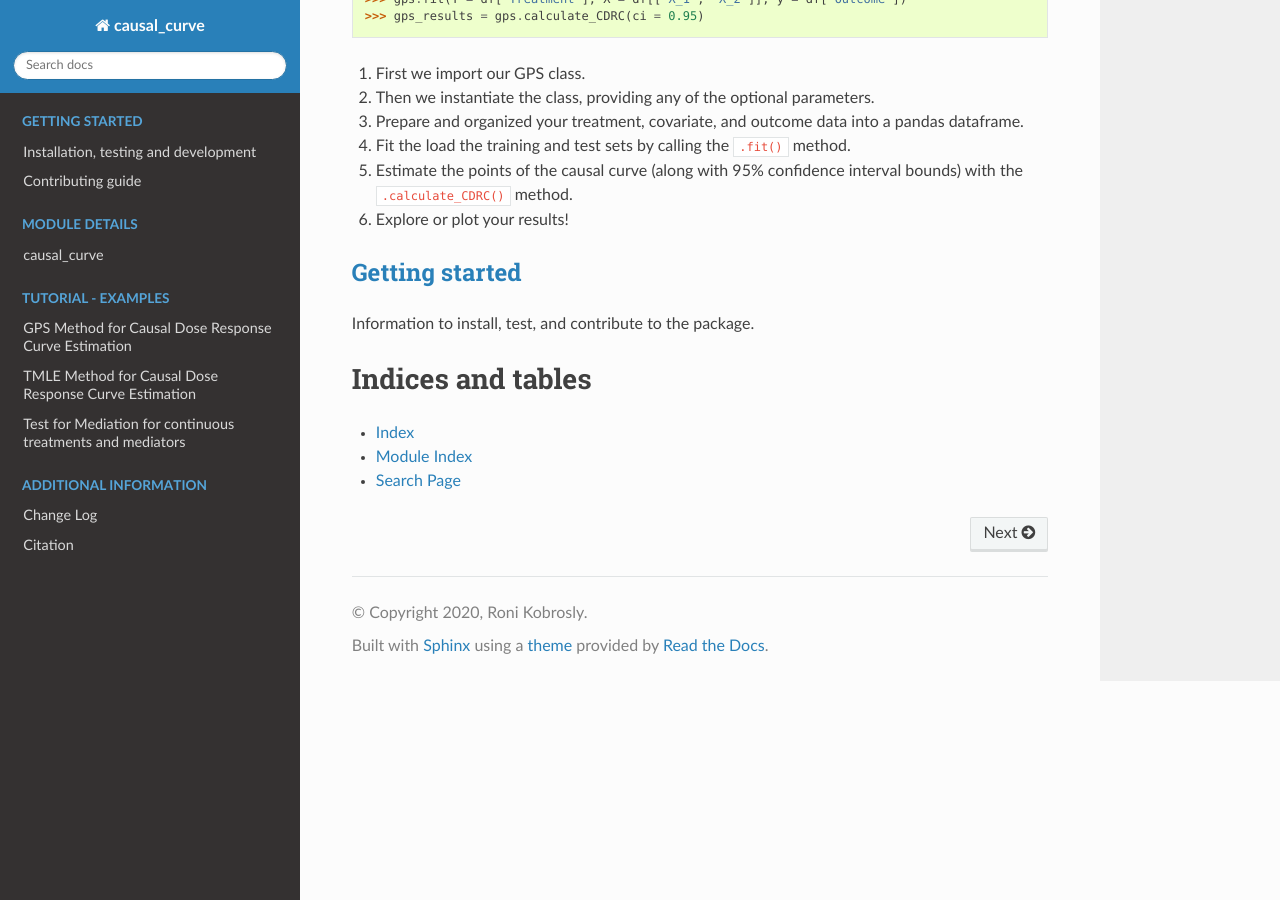
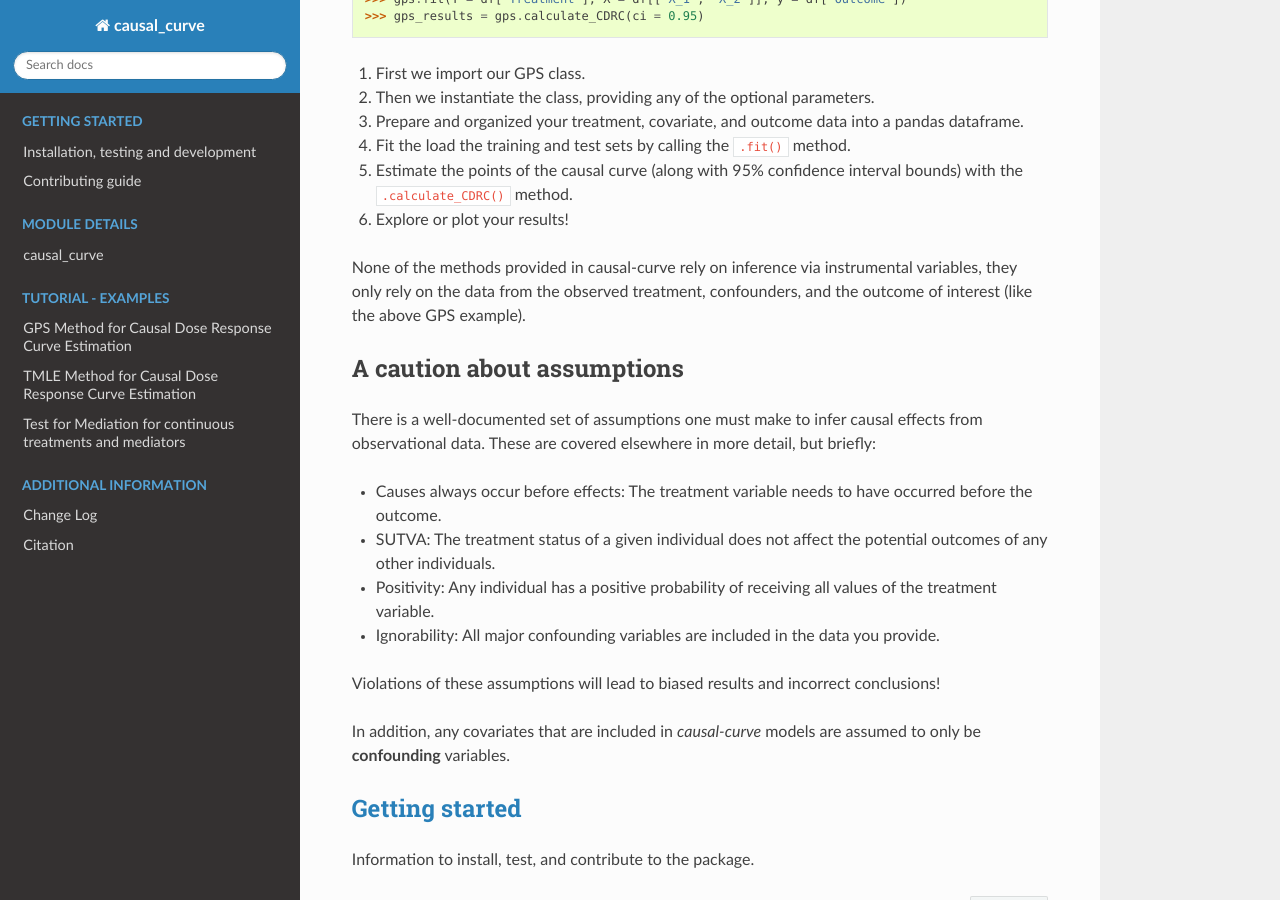
Before and after one commit to ronikobrosly/causal-curve, a Sphinx documentation site: the page built from docs/index.rst, in a window 1280 px wide and 900 px high, scrolled down 1804 px. Built offline with Sphinx 7.4.7 and the Read the Docs theme 2.0.0, drawn with Linux system fonts in a browser that asks for light colours; some of the changed text lies outside the part shown.

```diff
--- a/docs/changelog.rst
+++ b/docs/changelog.rst
@@ -3,6 +3,12 @@
 ==========
 Change Log
 ==========
+
+Version 0.2.1
+-------------
+- Fixed Mediation tool error / removed `tqdm` from requirements
+- Misc documentation cleanup / revisions
+
 
 Version 0.2.0
 -------------
--- a/docs/conf.py
+++ b/docs/conf.py
@@ -22,7 +22,7 @@
 author = 'Roni Kobrosly'
 
 # The full version, including alpha/beta/rc tags
-release = '0.2.0'
+release = '0.2.1'
 
 
 # -- General configuration ---------------------------------------------------
--- a/docs/contribute.rst
+++ b/docs/contribute.rst
@@ -44,7 +44,7 @@
 A good feature request usually contains:
 
 - a description of the requested feature,
-- a description of the relevance of this feature to time series classification,
+- a description of the relevance of this feature to causal inference,
 - references if applicable, with links to the papers if they are in open access.
 
 This makes reviewing the relevance of the requested feature easier.
--- a/docs/index.rst
+++ b/docs/index.rst
@@ -72,7 +72,7 @@
 
 
 Quick example (of the ``GPS`` tool)
---------------------------------------
+-----------------------------------
 
 **causal-curve** uses a sklearn-like API that should feel familiar to python machine learning users.
 The following example estimates the causal dose-response curve (CDRC) by calculating
@@ -105,18 +105,30 @@
 
 6. Explore or plot your results!
 
+None of the methods provided in causal-curve rely on inference via instrumental variables, they only
+rely on the data from the observed treatment, confounders, and the outcome of interest (like the above GPS example).
+
+
+
+A caution about assumptions
+---------------------------
+
+There is a well-documented set of assumptions one must make to infer causal effects from
+observational data. These are covered elsewhere in more detail, but briefly:
+
+- Causes always occur before effects: The treatment variable needs to have occurred before the outcome.
+- SUTVA: The treatment status of a given individual does not affect the potential outcomes of any other individuals.
+- Positivity: Any individual has a positive probability of receiving all values of the treatment variable.
+- Ignorability: All major confounding variables are included in the data you provide.
+
+Violations of these assumptions will lead to biased results and incorrect conclusions!
+
+In addition, any covariates that are included in `causal-curve` models are assumed to only
+be **confounding** variables.
+
+
 
 `Getting started <install.html>`_
 ---------------------------------
 
 Information to install, test, and contribute to the package.
-
-
-
-
-Indices and tables
-==================
-
-* :ref:`genindex`
-* :ref:`modindex`
-* :ref:`search`
--- a/setup.py
+++ b/setup.py
@@ -5,7 +5,7 @@
 
 setuptools.setup(
     name="causal-curve",
-    version="0.2.0",
+    version="0.2.1",
     author="Roni Kobrosly",
     author_email="roni.kobrosly@gmail.com",
     description="A python library with tools to perform causal inference using \
```
Also changed, not shown: other parts of docs/index.rst (+1 -1 lines), docs/Mediation_example.rst (+7 -3 lines), imgs/mediation/mediation_effect.png (added), 1 other file.
